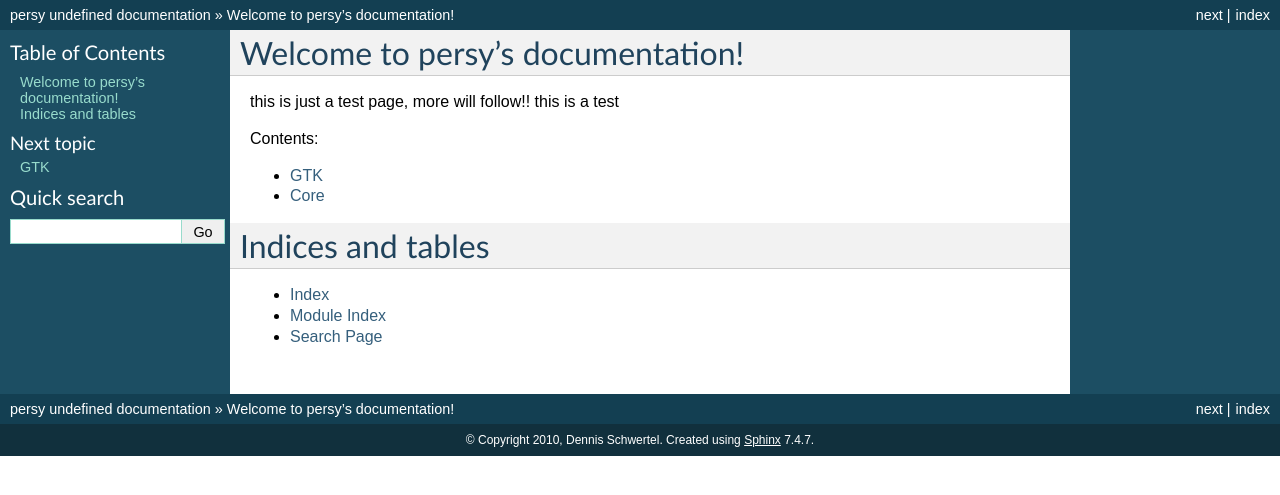
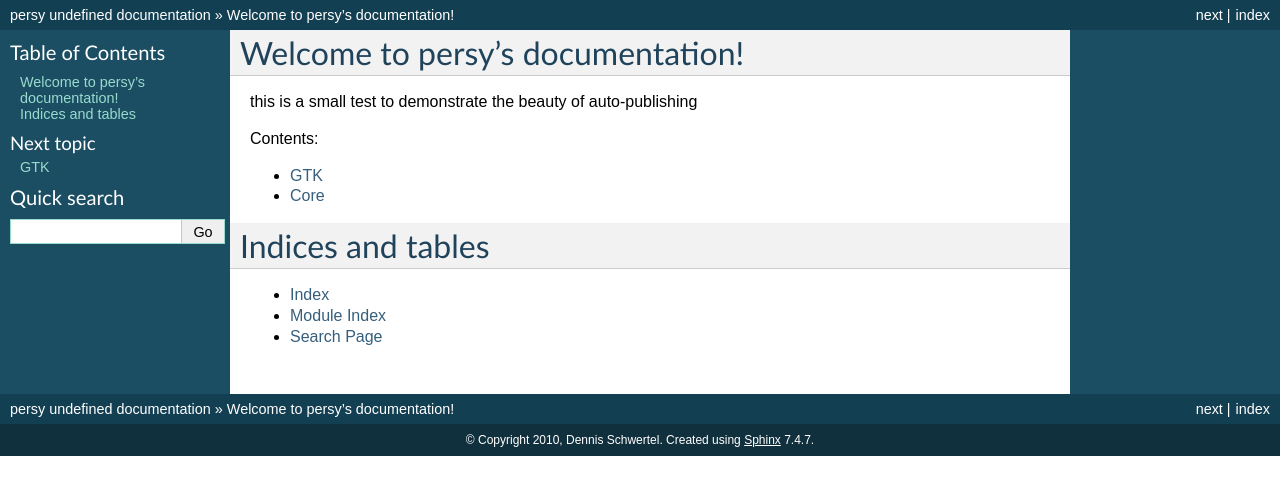
Before and after one commit to kinkerl/persy, a Sphinx documentation site: the page built from doc/index.rst, in a window 1280 px wide. Shown: the top 495 px of the page. Built offline with Sphinx 7.4.7, drawn with Linux system fonts in a browser that asks for light colours.

Commit message:
docteststing

```diff
--- a/doc/index.rst
+++ b/doc/index.rst
@@ -5,8 +5,7 @@
 
 Welcome to persy's documentation!
 =================================
-this is just a test page, more will follow!!
-this is a test
+this is a small test to demonstrate the beauty of auto-publishing
 
 
 Contents:
```
